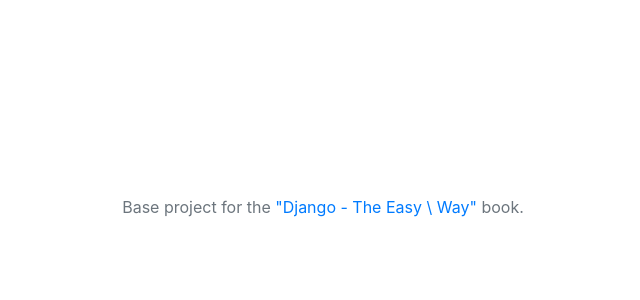
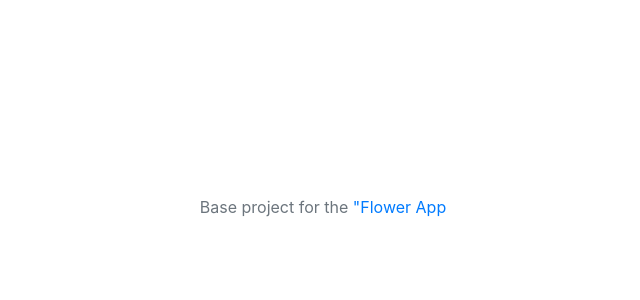
Before and after one commit to forhadsidhu/Django_flower_app, a Django app: page / in a window 1280 px wide. Shown: the part 175-475 px from the top of the page, without its empty margins (317-957 px from the left). Run offline with Django 3.2, Linux system fonts and the light colour scheme; data that the repository does not hold is empty; some libraries are stand-ins or nearby versions.

Commit message:
Removed add

```diff
--- a/base/templates/base/base.html
+++ b/base/templates/base/base.html
@@ -84,8 +84,8 @@
           <div class="container">
           <span class="text-muted">
           Base project for the <a target="_blank" href="h\
-          ttps://leanpub.com/django-the-easy-way">"Django - The Easy \
-          Way" </a>book.
+          ttps://leanpub.com/django-the-easy-way">"Flower App
+     </a>
           </span>
           </div>
     </footer>
```
